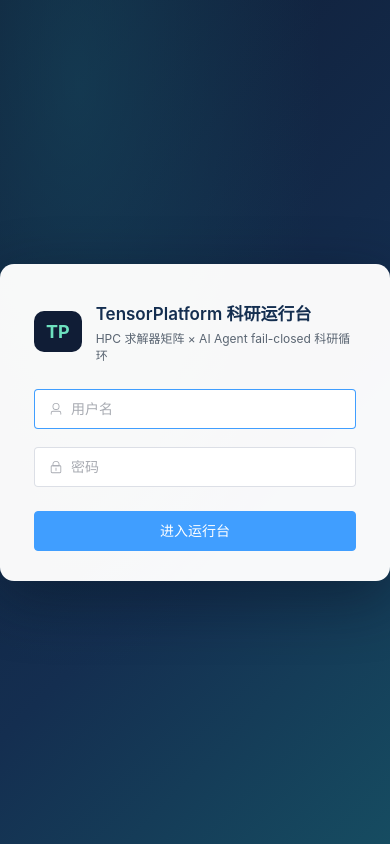
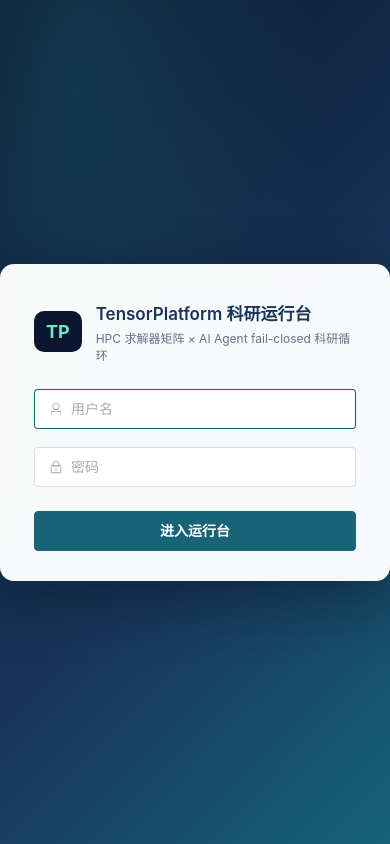
Before and after one commit to cxs503/Main, a Vue app in the folder frontend-console/: page /login in a window 390 px wide. Built offline with nearby package versions, Linux system fonts and the light colour scheme; no server answers.

Commit message:
Polish research console design tokens and responsive foundations

```diff
--- a/frontend-console/src/styles/tokens.scss
+++ b/frontend-console/src/styles/tokens.scss
@@ -1,75 +1,162 @@
 // TensorPlatform 科研运行台设计令牌
-// 深海军蓝基调 + 薄荷科学绿 + 琥珀警示（ResearchFactory 设计语言）
+// 以科研工作流为中心：深海蓝、科学绿、明确的状态语义与高对比度信息层级。
 :root {
-  --tf-navy-900: #101d36;
-  --tf-navy-700: #142e50;
-  --tf-teal-600: #164c61;
-  --tf-mint-400: #6de1bf;
-  --tf-mint-600: #2fae8b;
-  --tf-amber-700: #b07a25;
-  --tf-amber-050: #fff2d9;
-  --tf-danger-600: #c24545;
-  --tf-ink-900: #1c2430;
-  --tf-ink-500: #5a6572;
-  --tf-line-200: #dde4ec;
-  --tf-bg-050: #f4f7fa;
+  color-scheme: light;
+  --tf-navy-900: #0b1730;
+  --tf-navy-800: #10213f;
+  --tf-navy-700: #18365a;
+  --tf-teal-600: #176477;
+  --tf-mint-400: #75e4c2;
+  --tf-mint-600: #198a70;
+  --tf-amber-700: #94600c;
+  --tf-amber-050: #fff7e8;
+  --tf-danger-600: #bd3e4b;
+  --tf-ink-900: #172235;
+  --tf-ink-700: #34445a;
+  --tf-ink-500: #64748b;
+  --tf-ink-400: #8290a3;
+  --tf-line-200: #dfe6ef;
+  --tf-line-100: #edf1f6;
+  --tf-bg-050: #f4f7fb;
+  --tf-surface: #ffffff;
+  --tf-radius-sm: 8px;
+  --tf-radius-md: 12px;
+  --tf-radius-lg: 16px;
+  --tf-shadow-sm: 0 2px 8px rgba(16, 33, 63, 0.035);
+  --tf-shadow-md: 0 8px 24px rgba(16, 33, 63, 0.07);
+  --el-color-primary: #176477;
+  --el-color-success: #198a70;
+  --el-color-warning: #b7791f;
+  --el-color-danger: #bd3e4b;
 }
 
+* { box-sizing: border-box; }
+
 html, body, #app {
-  height: 100%;
+  min-height: 100%;
   margin: 0;
-  font-family: 'Inter', 'PingFang SC', 'Microsoft YaHei', system-ui, sans-serif;
+  font-family: Inter, "PingFang SC", "Microsoft YaHei", system-ui, -apple-system, sans-serif;
   background: var(--tf-bg-050);
   color: var(--tf-ink-900);
+  -webkit-font-smoothing: antialiased;
+  text-rendering: optimizeLegibility;
 }
 
-// hero 渐变（页面顶部科研语境条）
+body { min-width: 320px; }
+button, input, textarea, select { font: inherit; }
+a { color: inherit; }
+
+::selection { background: rgba(117, 228, 194, 0.35); }
+
+:focus-visible {
+  outline: 3px solid rgba(23, 100, 119, 0.45);
+  outline-offset: 2px;
+}
+
+// 科研语境头部：强调平台任务与实时运行状态，而非传统 SaaS 欢迎横幅。
 .tf-hero {
-  background: linear-gradient(135deg, var(--tf-navy-900) 0%, var(--tf-navy-700) 55%, var(--tf-teal-600) 100%);
-  color: #eef6f3;
-  border-radius: 10px;
-  padding: 18px 24px;
-  margin-bottom: 16px;
+  position: relative;
+  overflow: hidden;
+  background:
+    radial-gradient(ellipse at 92% 0%, rgba(117, 228, 194, 0.16), transparent 38%),
+    linear-gradient(125deg, var(--tf-navy-900) 0%, var(--tf-navy-800) 56%, #17465a 100%);
+  color: #eef6f8;
+  border: 1px solid rgba(255, 255, 255, 0.07);
+  border-radius: var(--tf-radius-lg);
+  padding: 22px 26px;
+  margin-bottom: 18px;
+  box-shadow: var(--tf-shadow-md);
 
-  .tf-hero-title { font-size: 20px; font-weight: 600; letter-spacing: 0.5px; }
-  .tf-hero-sub { font-size: 13px; opacity: 0.82; margin-top: 6px; }
-  .tf-hero-mint { color: var(--tf-mint-400); font-weight: 600; }
+  .tf-hero-title { font-size: clamp(20px, 2vw, 26px); line-height: 1.25; font-weight: 700; letter-spacing: -0.35px; }
+  .tf-hero-sub { max-width: 780px; font-size: 13px; line-height: 1.75; color: #c6d4e2; margin-top: 9px; }
+  .tf-hero-mint { color: var(--tf-mint-400); font-weight: 700; }
 }
 
 .tf-card {
-  background: #fff;
+  min-width: 0;
+  background: var(--tf-surface);
   border: 1px solid var(--tf-line-200);
-  border-radius: 10px;
-  padding: 16px 20px;
+  border-radius: var(--tf-radius-md);
+  padding: 18px 20px;
+  box-shadow: var(--tf-shadow-sm);
+  transition: border-color 160ms ease, box-shadow 160ms ease, transform 160ms ease;
 }
 
 .tf-card-title {
   font-size: 14px;
-  font-weight: 600;
+  font-weight: 700;
   color: var(--tf-navy-700);
-  margin-bottom: 12px;
+  margin-bottom: 14px;
   display: flex;
   align-items: center;
   gap: 8px;
 }
 
 .tf-mono {
-  font-family: 'JetBrains Mono', 'SFMono-Regular', Consolas, monospace;
+  font-family: "SFMono-Regular", Consolas, "Liberation Mono", monospace;
   font-size: 12px;
+  font-variant-numeric: tabular-nums;
 }
 
 .tf-science-warning {
   background: var(--tf-amber-050);
-  border-left: 3px solid var(--tf-amber-700);
-  padding: 10px 14px;
-  border-radius: 4px;
+  border: 1px solid #f0d9ad;
+  border-left: 4px solid var(--tf-amber-700);
+  padding: 12px 15px;
+  border-radius: var(--tf-radius-sm);
   font-size: 13px;
   color: #6b4a12;
-  line-height: 1.7;
+  line-height: 1.75;
 }
 
 .tf-page {
-  padding: 20px 24px;
-  max-width: 1440px;
+  width: 100%;
+  max-width: 1600px;
+  padding: 24px clamp(14px, 2.2vw, 32px) 36px;
   margin: 0 auto;
 }
+
+.tf-section-heading {
+  display: flex;
+  align-items: baseline;
+  justify-content: space-between;
+  gap: 12px;
+  margin: 24px 0 12px;
+  color: var(--tf-ink-900);
+  font-size: 14px;
+  font-weight: 700;
+}
+.tf-section-heading small {
+  color: var(--tf-ink-500);
+  font-size: 12px;
+  font-weight: 400;
+}
+
+.el-card {
+  --el-card-border-color: var(--tf-line-200);
+  border-radius: var(--tf-radius-md);
+  box-shadow: var(--tf-shadow-sm);
+}
+.el-button { font-weight: 600; }
+.el-table { --el-table-border-color: var(--tf-line-100); --el-table-header-bg-color: #f7f9fc; }
+
+@media (hover: hover) {
+  .tf-card:hover { border-color: #c9d7e5; box-shadow: var(--tf-shadow-md); }
+}
+
+@media (max-width: 768px) {
+  .tf-hero { padding: 18px; border-radius: 12px; }
+  .tf-hero .tf-hero-sub { font-size: 12px; }
+  .tf-card { padding: 15px; }
+  .tf-page { padding: 16px 12px 28px; }
+  .tf-section-heading { margin-top: 20px; }
+}
+
+@media (prefers-reduced-motion: reduce) {
+  *, *::before, *::after {
+    animation-duration: 0.01ms !important;
+    animation-iteration-count: 1 !important;
+    scroll-behavior: auto !important;
+    transition-duration: 0.01ms !important;
+  }
+}
```
